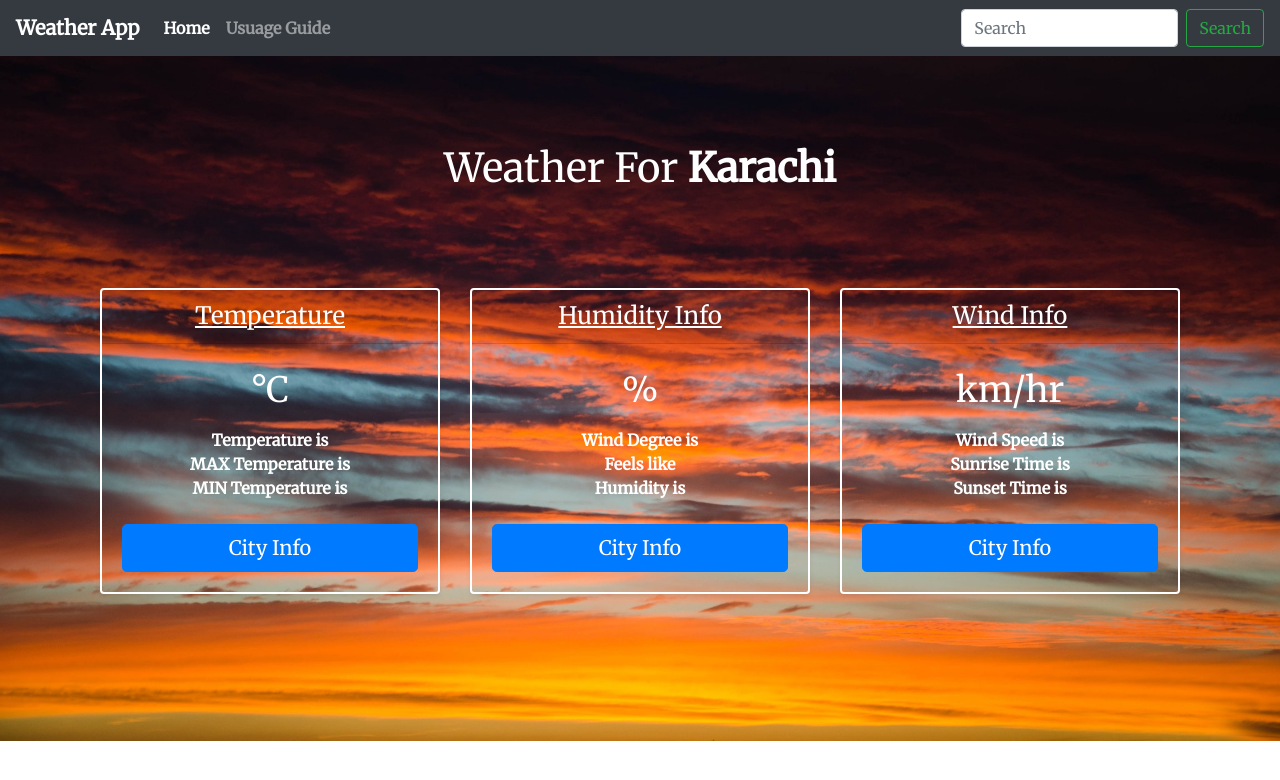
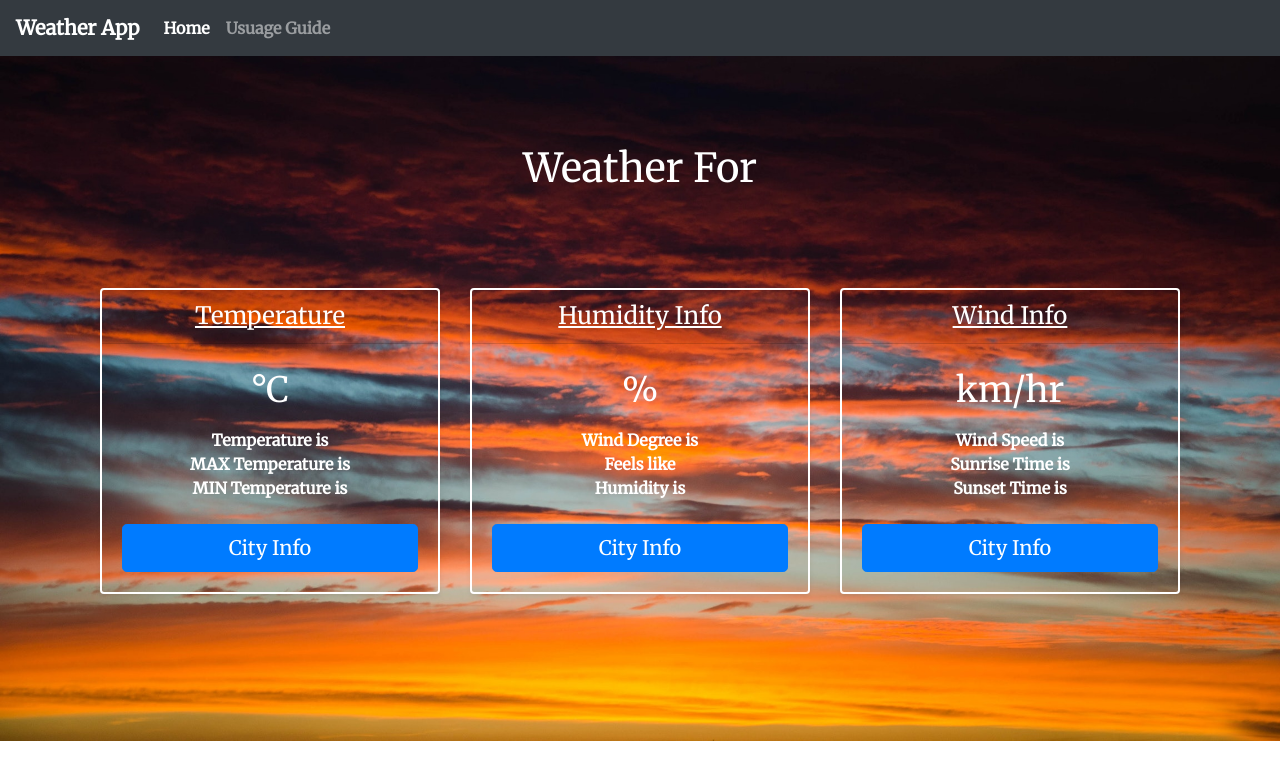
Before and after one commit to SyedAbdullahAhmed/Weather-App, a plain HTML site: page index.html in a window 1280 px wide. Drawn offline with nearby package versions, Linux system fonts and the light colour scheme; no server answers; a web font is replaced by a local one.

Commit message:
Removing Serach Bar

```diff
--- a/index.html
+++ b/index.html
@@ -59,10 +59,6 @@
           <a class="nav-link">Usuage Guide</a>
         </li>
       </ul>
-      <form class="form-inline my-2 my-lg-0">
-        <input class="ab form-control mr-sm-2" id="city" type="search" placeholder="Search" aria-label="Search">
-        <button class="btn btn-outline-success my-2 my-sm-0" id="submit" type="submit">Search</button>
-      </form>
     </div>
   </nav>
   <!-- CURRENT CITY WEATHER INFO -->
```
